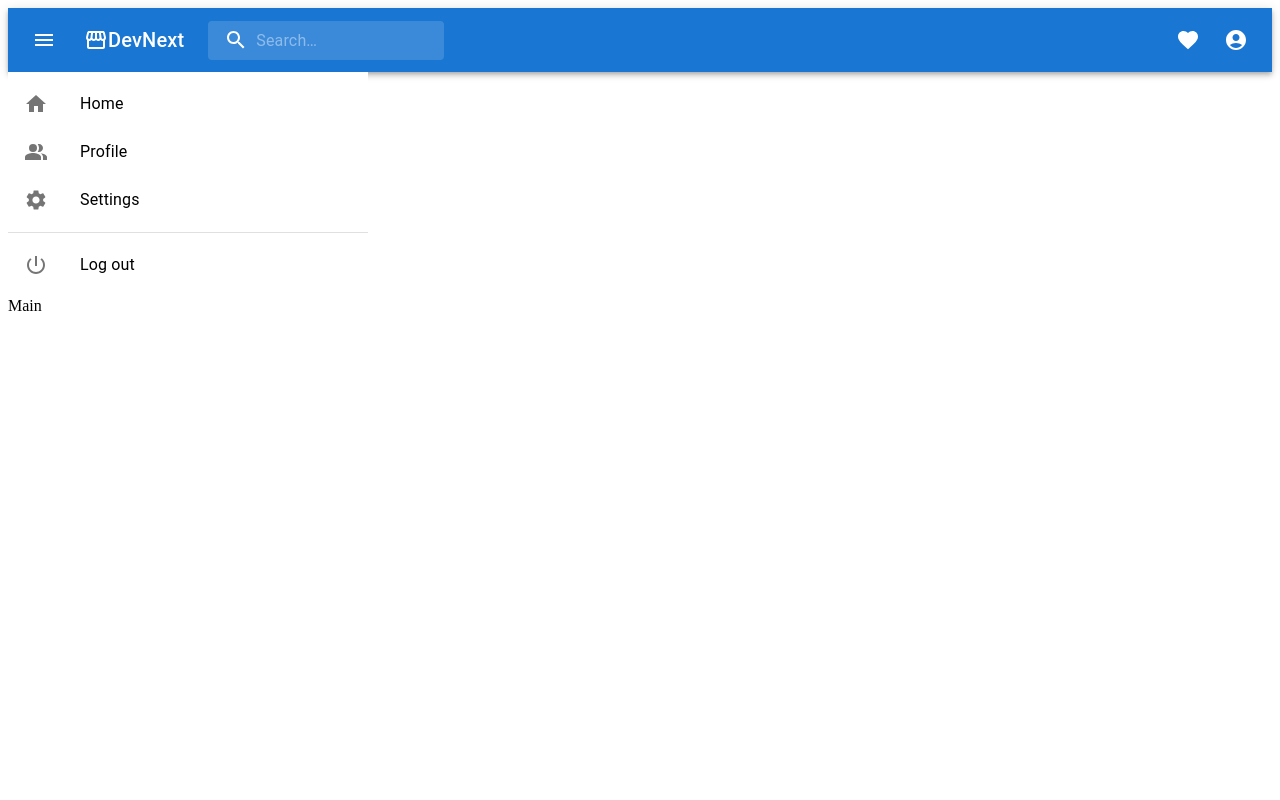
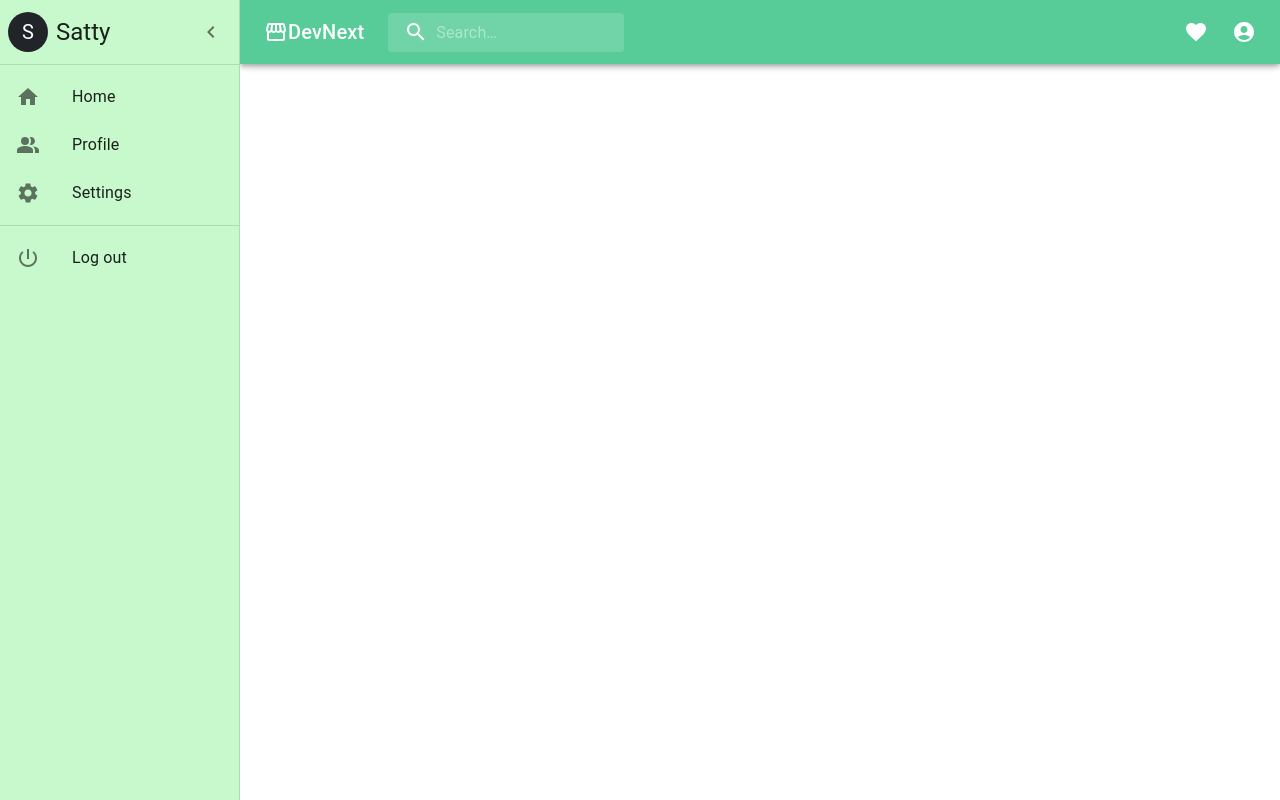
Before and after one commit to topgungoose/devnext, a React app: page /home in a window 1280 px wide. Both pictures are taken after a click on the button 44 px from the left and 40 px from the top of the page. Built offline with nearby package versions, Linux system fonts and the light colour scheme.

Commit message:
added drawer and fixed navbar

```diff
--- a/client/components/Anchor.jsx
+++ b/client/components/Anchor.jsx
@@ -6,7 +6,6 @@ import ListItemButton from '@mui/material/ListItemButton';
 import ListItemIcon from '@mui/material/ListItemIcon';
 import ListItemText from '@mui/material/ListItemText';
 import Divider from '@mui/material/Divider';
-import CreateIcon from '@mui/icons-material/Create';
 import HomeIcon from '@mui/icons-material/Home';
 import PeopleAltIcon from '@mui/icons-material/PeopleAlt';
 import SettingsIcon from '@mui/icons-material/Settings';
@@ -16,12 +15,10 @@ export default function Anchor() {
   return (
     <Box
       sx={{
-        display: 'flex',
-        flexDirection: 'column',
-        justifyContent: 'space-between',
+        gap: '8rem',
         width: '100%',
         maxWidth: 360,
-        bgcolor: 'background.paper',
+        bgcolor: 'inherit',
       }}
     >
       <nav aria-label='main navigation files'>
--- a/client/components/Navbar.jsx
+++ b/client/components/Navbar.jsx
@@ -1,6 +1,6 @@
 import React from 'react';
 import { styled, alpha } from '@mui/material/styles';
-import AppBar from '@mui/material/AppBar';
+import MuiAppBar from '@mui/material/AppBar';
 import Box from '@mui/material/Box';
 import Toolbar from '@mui/material/Toolbar';
 import IconButton from '@mui/material/IconButton';
@@ -12,8 +12,6 @@ import Menu from '@mui/material/Menu';
 import MenuIcon from '@mui/icons-material/Menu';
 import SearchIcon from '@mui/icons-material/Search';
 import AccountCircle from '@mui/icons-material/AccountCircle';
-import MailIcon from '@mui/icons-material/Mail';
-import NotificationsIcon from '@mui/icons-material/Notifications';
 import MoreIcon from '@mui/icons-material/MoreVert';
 import FavoriteIcon from '@mui/icons-material/Favorite';
 import StorefrontIcon from '@mui/icons-material/Storefront';
@@ -58,9 +56,26 @@ const StyledInputBase = styled(InputBase)(({ theme }) => ({
   },
 }));
 
-export default function Navbar() {
+export default function Navbar({ open, handleDrawerOpen, drawerWidth }) {
   const [anchorEl, setAnchorEl] = React.useState(null);
   const [mobileMoreAnchorEl, setMobileMoreAnchorEl] = React.useState(null);
+
+  const AppBar = styled(MuiAppBar, {
+    shouldForwardProp: (prop) => prop !== 'open',
+  })(({ theme, open }) => ({
+    transition: theme.transitions.create(['margin', 'width'], {
+      easing: theme.transitions.easing.sharp,
+      duration: theme.transitions.duration.leavingScreen,
+    }),
+    ...(open && {
+      width: `calc(100% - ${drawerWidth}px)`,
+      marginLeft: `${drawerWidth}px`,
+      transition: theme.transitions.create(['margin', 'width'], {
+        easing: theme.transitions.easing.easeOut,
+        duration: theme.transitions.duration.enteringScreen,
+      }),
+    }),
+  }));
 
   const isMenuOpen = Boolean(anchorEl);
   const isMobileMenuOpen = Boolean(mobileMoreAnchorEl);
@@ -150,17 +165,19 @@ export default function Navbar() {
 
   return (
     <Box sx={{ flexGrow: 1 }}>
-      <AppBar position='static'>
+      <AppBar open={open} sx={{ backgroundColor: '#57cc99' }} position='fixed'>
         <Toolbar>
           <IconButton
             size='large'
             edge='start'
             color='inherit'
             aria-label='open drawer'
-            sx={{ mr: 2 }}
+            onClick={handleDrawerOpen}
+            sx={{ mr: 2, ...(open && { display: 'none' }) }}
           >
             <MenuIcon />
           </IconButton>
+
           <StorefrontIcon />
           <Typography
             variant='h6'
@@ -170,6 +187,7 @@ export default function Navbar() {
           >
             DevNext
           </Typography>
+
           <Search>
             <SearchIconWrapper>
               <SearchIcon />
@@ -196,7 +214,7 @@ export default function Navbar() {
               aria-label='account of current user'
               aria-controls={menuId}
               aria-haspopup='true'
-              onClick={handleProfileMenuOpen}
+              //   onClick={handleProfileMenuOpen}
               color='inherit'
             >
               <AccountCircle />
--- a/client/pages/Main.jsx
+++ b/client/pages/Main.jsx
@@ -1,12 +1,125 @@
-import React from 'react';
+// import React from 'react';
 import Navbar from '../components/Navbar';
 import Anchor from '../components/Anchor';
-export default function Main() {
+import Home from '../components/Home';
+// export default function Main() {
+//   return (
+//     <>
+
+//       <Anchor />
+//       <div>Main</div>
+//     </>
+//   );
+// }
+
+import React, { useState } from 'react';
+import { styled, useTheme } from '@mui/material/styles';
+import Box from '@mui/material/Box';
+import Drawer from '@mui/material/Drawer';
+import CssBaseline from '@mui/material/CssBaseline';
+import Typography from '@mui/material/Typography';
+import Divider from '@mui/material/Divider';
+import IconButton from '@mui/material/IconButton';
+import ChevronLeftIcon from '@mui/icons-material/ChevronLeft';
+import ChevronRightIcon from '@mui/icons-material/ChevronRight';
+import Avatar from '@mui/material/Avatar';
+import Stack from '@mui/material/Stack';
+const drawerWidth = 240;
+import { useLocation } from 'react-router-dom';
+
+const Main = styled('main', { shouldForwardProp: (prop) => prop !== 'open' })(
+  ({ theme, open }) => ({
+    flexGrow: 1,
+    padding: theme.spacing(3),
+    transition: theme.transitions.create('margin', {
+      easing: theme.transitions.easing.sharp,
+      duration: theme.transitions.duration.leavingScreen,
+    }),
+    marginLeft: `-${drawerWidth}px`,
+    ...(open && {
+      transition: theme.transitions.create('margin', {
+        easing: theme.transitions.easing.easeOut,
+        duration: theme.transitions.duration.enteringScreen,
+      }),
+      marginLeft: 0,
+    }),
+  })
+);
+
+const DrawerHeader = styled('div')(({ theme }) => ({
+  display: 'flex',
+  alignItems: 'center',
+  padding: theme.spacing(0, 1),
+  // necessary for content to be below app bar
+  ...theme.mixins.toolbar,
+  justifyContent: 'space-between',
+}));
+
+export default function MainPage() {
+  //   const [user, setUser] = useState(useLocation().state.user);
+
+  // console.log(user);
+
+  //   const [value, setValue] = React.useState(currentDoc ? currentDoc.body : '');
+
+  const theme = useTheme();
+  const [open, setOpen] = React.useState(false);
+
+  const handleDrawerOpen = () => {
+    setOpen(true);
+  };
+
+  const handleDrawerClose = () => {
+    setOpen(false);
+  };
+
   return (
-    <>
-      <Navbar />
-      <Anchor />
-      <div>Main</div>
-    </>
+    <Box sx={{ display: 'flex' }}>
+      <CssBaseline />
+      <Navbar
+        open={open}
+        handleDrawerOpen={handleDrawerOpen}
+        drawerWidth={drawerWidth}
+        theme={theme}
+      />
+      <Drawer
+        sx={{
+          width: drawerWidth,
+          justifyContent: 'space-between',
+          flexShrink: 0,
+          '& .MuiDrawer-paper': {
+            width: drawerWidth,
+            boxSizing: 'border-box',
+            backgroundColor: '#c7f9cc',
+          },
+        }}
+        variant='persistent'
+        anchor='left'
+        open={open}
+      >
+        <DrawerHeader>
+          <Stack direction='row' sx={{ alignItems: 'center' }} spacing={1}>
+            <Avatar sx={{ backgroundColor: '#212529' }}>S</Avatar>
+            <Typography variant='h5' component='p'>
+              Satty
+            </Typography>
+          </Stack>
+
+          <IconButton onClick={handleDrawerClose}>
+            {theme.direction === 'ltr' ? (
+              <ChevronLeftIcon />
+            ) : (
+              <ChevronRightIcon />
+            )}
+          </IconButton>
+        </DrawerHeader>
+        <Divider />
+        <Anchor />
+      </Drawer>
+      <Main open={open}>
+        <DrawerHeader />
+        {/* <Home /> */}
+      </Main>
+    </Box>
   );
 }
```
